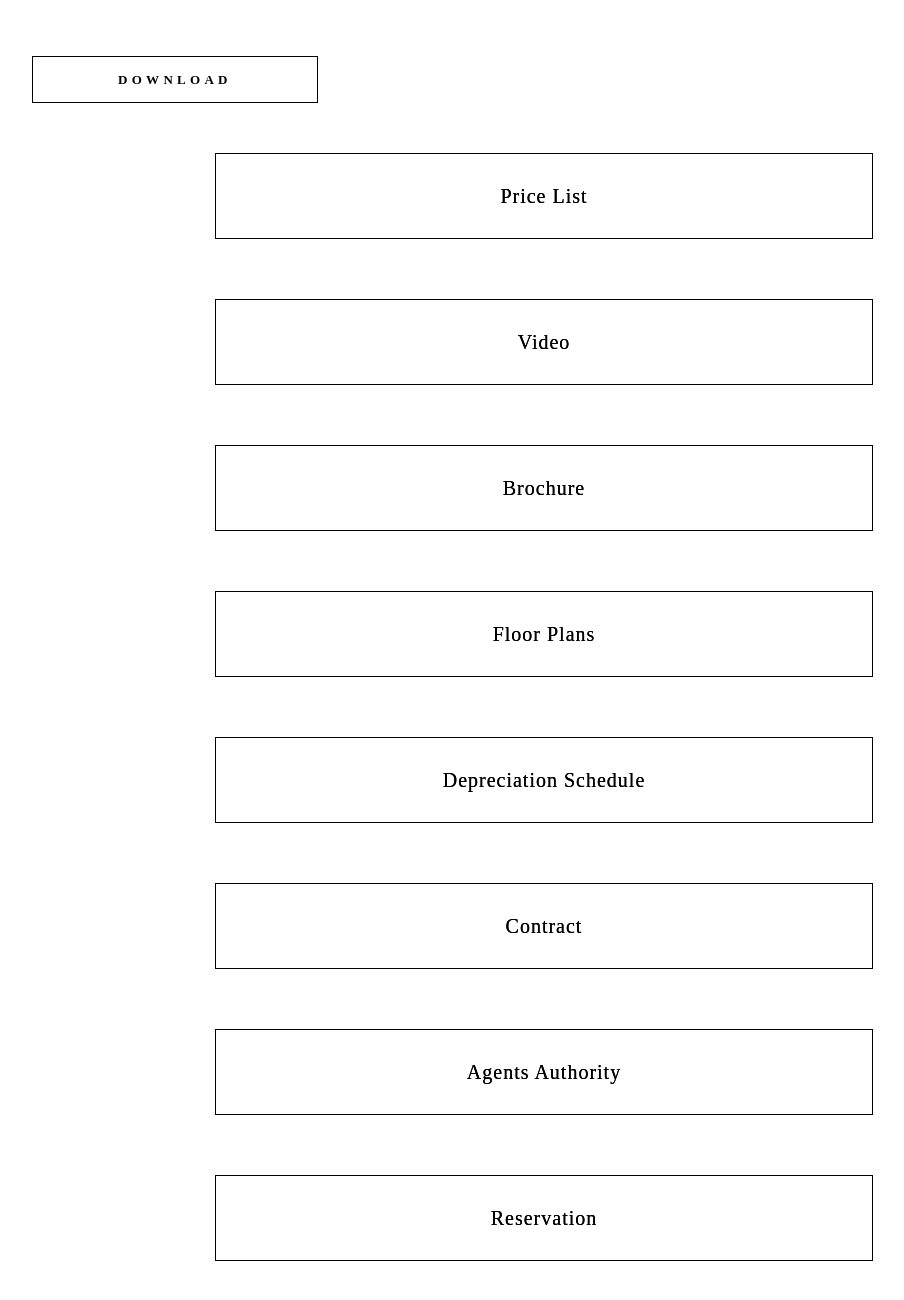
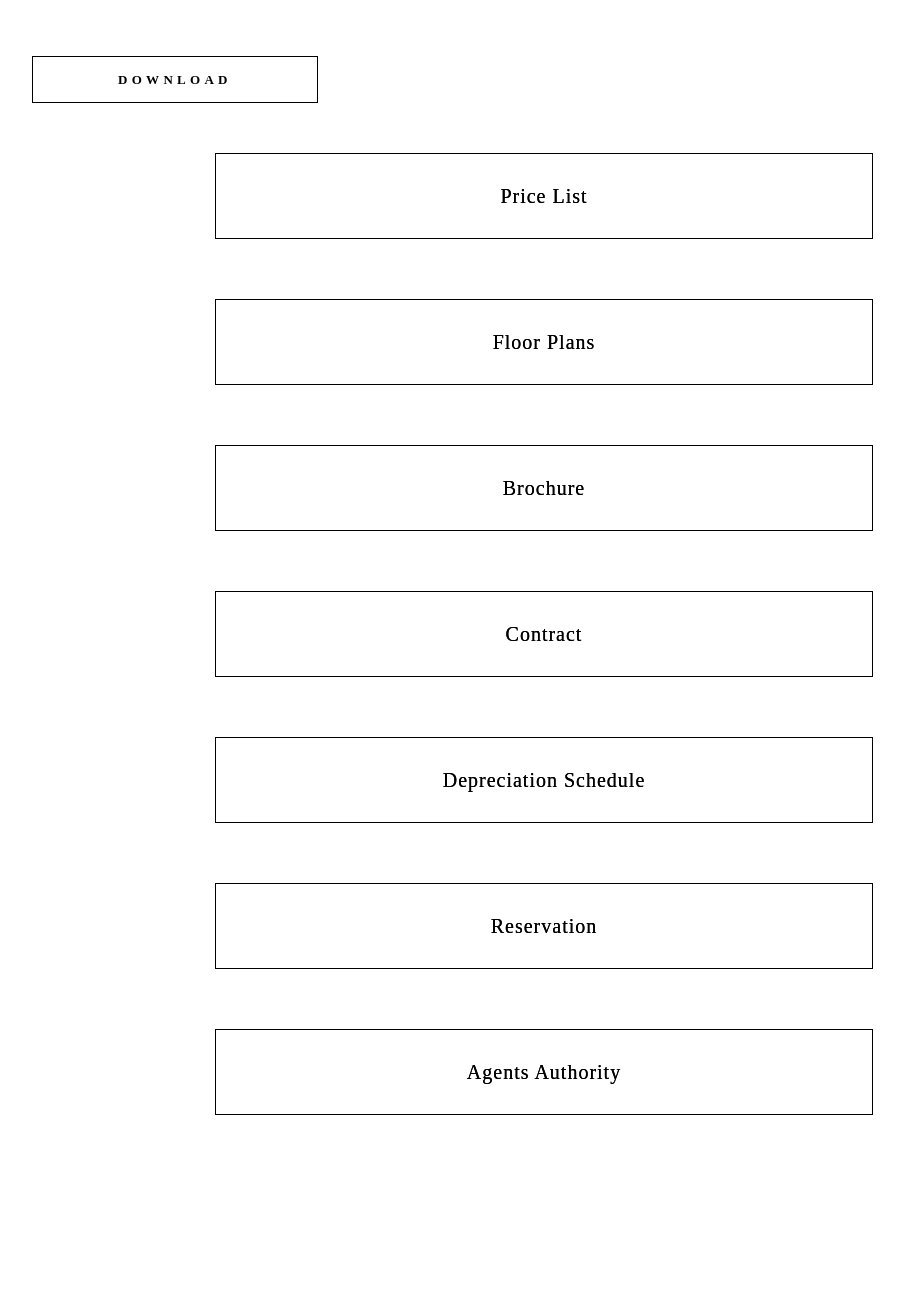
Before and after one commit to windking0301/Gatsby-react, a Gatsby site: page /como in a window 1280 px wide. Shown: the part 334-1634 px from the top of the page, without its empty margins (96-1000 px from the left). After the commit the page ends 1509 px from the top, so only its background shows below. Built offline with nearby package versions, Linux system fonts and the light colour scheme; Gatsby itself is replaced by a stand-in of ours.

Commit message:
Update como.js

```diff
--- a/src/pages/como.js
+++ b/src/pages/como.js
@@ -21,7 +21,7 @@ const PLinks = function( {data} ) {
 					<SubButton className="Button" href="/images/agents-login/como/pricelist-detailed.pdf" target="_blank" >Price List</SubButton>
 					</div>
 					<div className="Grid-col col-05 stacked">
-					<SubButton className="Button" href="/images/agents-login/como/video-v2.mp4" target="_blank" >Video</SubButton>
+					<SubButton className="Button" href="/images/agents-login/como/floorplan.pdf" target="_blank" >Floor Plans</SubButton>
 					</div>
 				</div>
 				</Banner>
@@ -31,7 +31,7 @@ const PLinks = function( {data} ) {
 					<SubButton className="Button" href="/images/agents-login/como/brochure.pdf" target="_blank" >Brochure</SubButton>
 					</div>
 					<div className="Grid-col col-05 stacked">
-					<SubButton className="Button" href="/images/agents-login/como/floorplan.pdf" target="_blank" >Floor Plans</SubButton>
+					<SubButton className="Button" href="/contact" target="_blank" >Contract</SubButton>
 					</div>
 				</div>
 				</Banner>
@@ -41,7 +41,7 @@ const PLinks = function( {data} ) {
 							<SubButton className="Button" href="/images/agents-login/como/schedule.pdf" target="_blank" >Depreciation Schedule</SubButton>
 						</div>
 						<div className="Grid-col col-05 stacked">
-						<SubButton className="Button" href="/contact" target="_blank" >Contract</SubButton>
+						<SubButton className="Button" href="/images/agents-login/como/reservation-form.pdf" target="_blank" >Reservation</SubButton>
 						</div>
 					</div>
 				</Banner>
@@ -49,9 +49,6 @@ const PLinks = function( {data} ) {
 					<div className="Grid">
 						<div className="Grid-col col-05 stacked">
 						<SubButton className="Button" href="/images/agents-login/agent-agreement.pdf" target="_blank" ><span >Agents Authority</span></SubButton>
-						</div>
-						<div className="Grid-col col-05 stacked">
-						<SubButton className="Button" href="/images/agents-login/como/reservation-form.pdf" target="_blank" >Reservation</SubButton>
 						</div>
 					</div>
 				</Banner>
```
